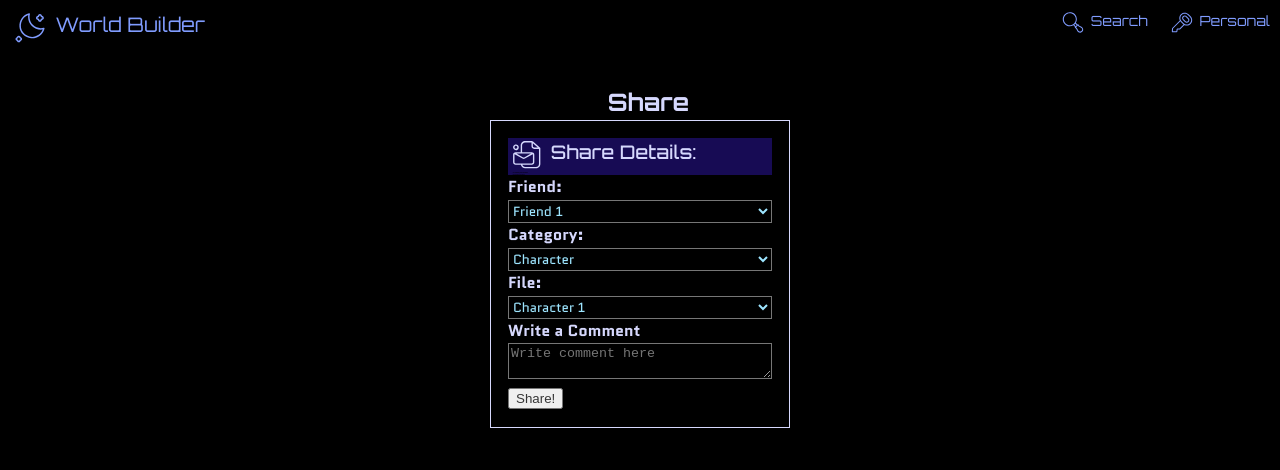
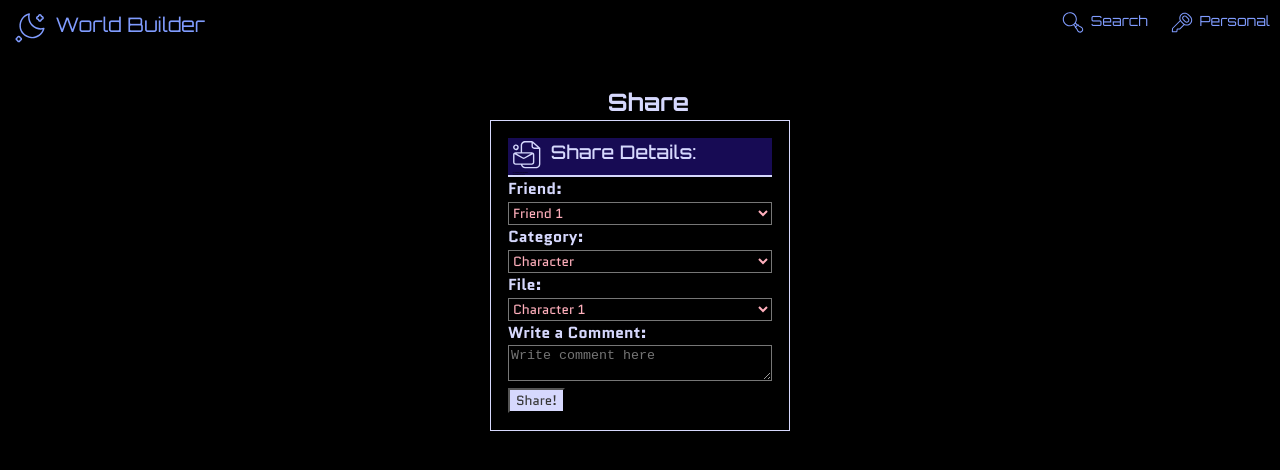
Before and after one commit to CalebKira/CSC-437, a website: page packages/proto/public/share.html in a window 1280 px wide. Drawn offline with Linux system fonts and the light colour scheme.

Commit message:
deleted the duplicate share.css file and changed some color stuff. Last thing to do is the writing page.

```diff
--- a/packages/proto/public/share.html
+++ b/packages/proto/public/share.html
@@ -8,7 +8,7 @@
         <link rel="stylesheet" href="./styles/page.css" />
         <link rel="stylesheet" href="./styles/tokens.css" />
 
-        <link rel="stylesheet" href="./styles/share.css" />
+        <link rel="stylesheet" href="./styles/post.css" />
 
         <link rel="preconnect" href="https://fonts.googleapis.com">
         <link rel="preconnect" href="https://fonts.gstatic.com" crossorigin>
@@ -50,6 +50,8 @@
                 </svg>
                 Share Details:
             </h3>
+            <div class="divider"></div>
+
             <h4>Friend:</h4>
             <select>
                 <option value="Friend 1">Friend 1</option>
@@ -74,7 +76,7 @@
                 <option value="Character 4">Character 4</option>
             </select>
 
-            <h4>Write a Comment</h4>
+            <h4>Write a Comment:</h4>
             <textarea placeholder="Write comment here"></textarea><br>
 
 
--- a/packages/proto/public/styles/post.css
+++ b/packages/proto/public/styles/post.css
@@ -6,6 +6,8 @@ h2{
 
 button {
     color: var(--color-dark-text);
+    background-color: var(--color-light-text);
+    font-family: var(--font-body-family);
 }
 
 select {
--- a/packages/proto/public/styles/share.css
+++ /dev/null
@@ -1,41 +0,0 @@
-/* MAKE SURE THIS IS SPECIFIC TO POST */
-
-h2{
-    text-align: center;
-}
-
-button {
-    color: var(--color-dark-text);
-}
-
-select {
-    background-color: var(--color-background);
-    color: var(--color-light-text-2);
-    font-family: var(--font-body-family);
-    width: 100%;
-}
-
-select option{
-    background-color: var(--color-background);
-    color: var(--color-light-text-2);
-}
-
-textarea {
-    background-color: var(--color-background);
-    color: var(--color-light-text-2);
-    width: 100%;
-}
-
-.divider{
-    border: 1px solid var(--color-light-text);
-    width: 100%;
-}
-
-/* GRID */
-.grid {
-    padding: var(--padding);
-    border: 1px solid var(--color-light-text);
-    width: 300px;
-    height: fit-content;
-    margin: auto;
-}
--- a/packages/proto/public/styles/tokens.css
+++ b/packages/proto/public/styles/tokens.css
@@ -1,6 +1,6 @@
 :root{
     --color-light-text:  rgb(214, 216, 253);
-    --color-light-text-2:rgb(157, 229, 255);
+    --color-light-text-2:rgb(255, 175, 188);
     /* --color-light-text: rgb(157, 229, 255);
     --color-light-text-2: rgb(255, 255, 255); */
     --color-background: rgb(0, 0, 0);
```
Also changed, not shown: packages/proto/public/post.html (+1 -1 lines).
